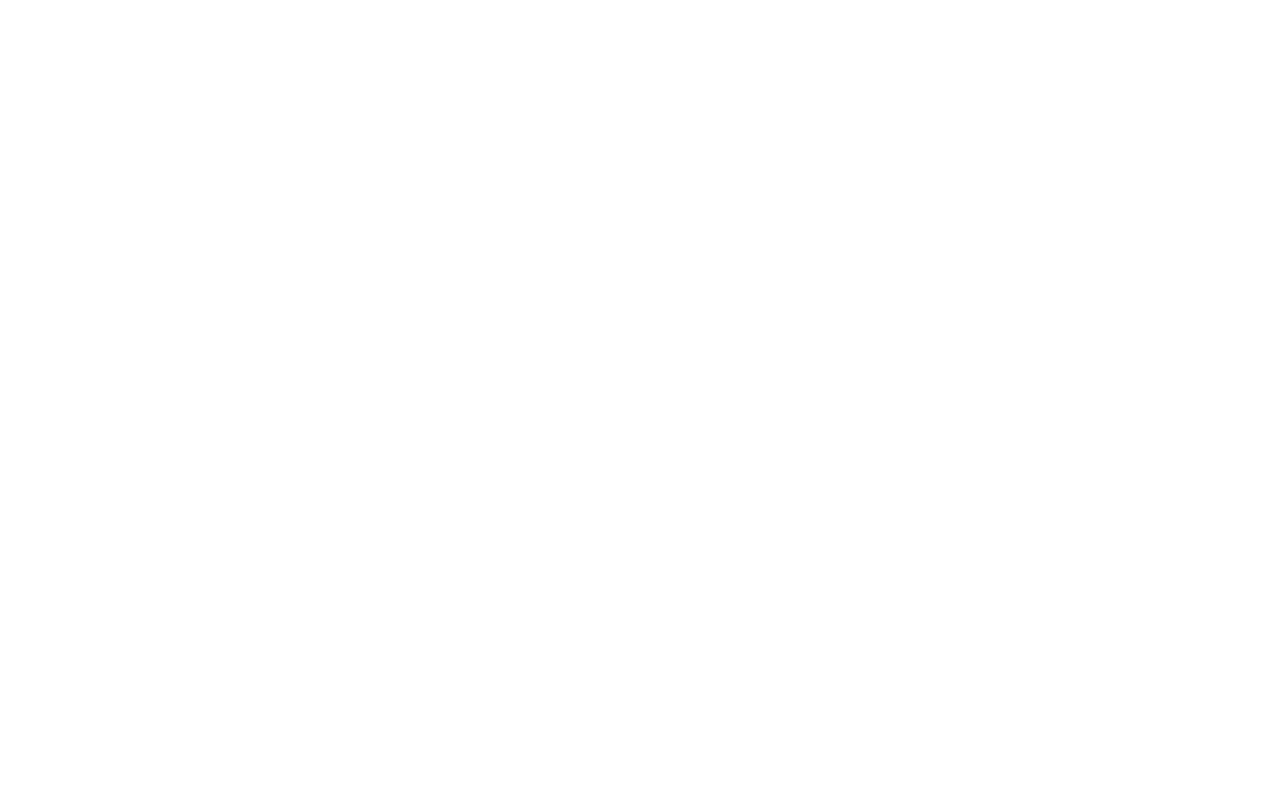
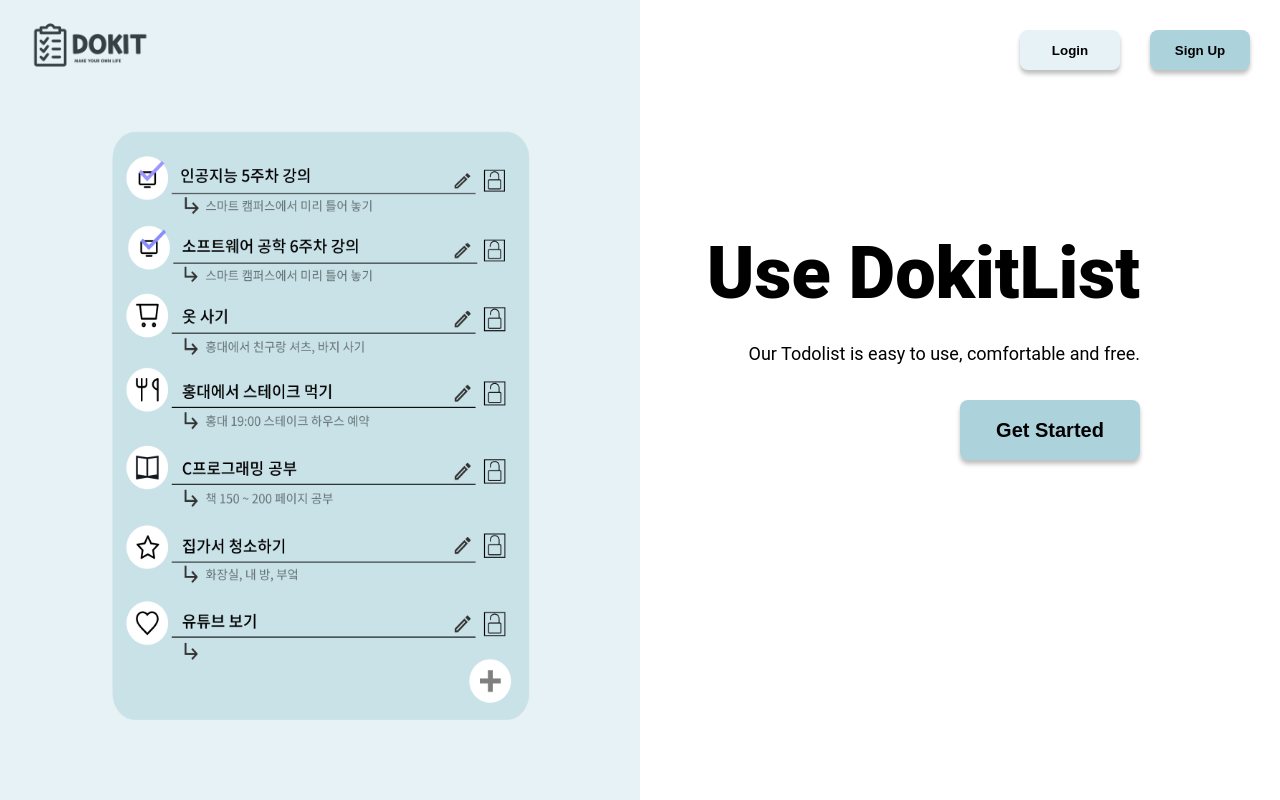
Before and after one commit to SaaaHoP/dokit, a React (Create React App) app: page / in a window 1280 px wide. Built offline with nearby package versions, Linux system fonts and the light colour scheme.

Commit message:
feat/fixApp.js2
App.js 재수정

```diff
--- a/src/App.js
+++ b/src/App.js
@@ -1,11 +1,11 @@
-// import LandingPage from './screens/LandingPage';
+import LandingPage from './screens/LandingPage';
 import GlobalStyle from './styles/GlobalStyle';
 
 function App() {
   return (
     <>
       <GlobalStyle />
-      {/* <LandingPage /> */}
+      <LandingPage />
     </>
   );
 }
--- /dev/null
+++ b/src/screens/LandingPage.js
@@ -0,0 +1,42 @@
+import React from 'react';
+import {
+  LandingPageButtons,
+  LandingPageDokitIcon,
+  LandingPageGetStartedButton,
+  LandingPageImg,
+  LandingPageImgBox,
+  LandingPageLeftBackground,
+  LandingPageLoginButton,
+  LandingPageMainText,
+  LandingPageRightComponents,
+  LandingPageSignUpButton,
+  LandingPageSubText,
+  LandingPageUpperBar,
+} from '../components/LandingPage/styledComponent';
+
+const LandingPage = () => {
+  return (
+    <>
+      <LandingPageLeftBackground />
+      <LandingPageImgBox>
+        <LandingPageImg />
+      </LandingPageImgBox>
+      <LandingPageUpperBar>
+        <LandingPageDokitIcon />
+        <LandingPageButtons>
+          <LandingPageLoginButton>Login</LandingPageLoginButton>
+          <LandingPageSignUpButton>Sign Up</LandingPageSignUpButton>
+        </LandingPageButtons>
+      </LandingPageUpperBar>
+      <LandingPageRightComponents>
+        <LandingPageMainText>Use DokitList</LandingPageMainText>
+        <LandingPageSubText>
+          Our Todolist is easy to use, comfortable and free.
+        </LandingPageSubText>
+        <LandingPageGetStartedButton>Get Started</LandingPageGetStartedButton>
+      </LandingPageRightComponents>
+    </>
+  );
+};
+
+export default LandingPage;
```
